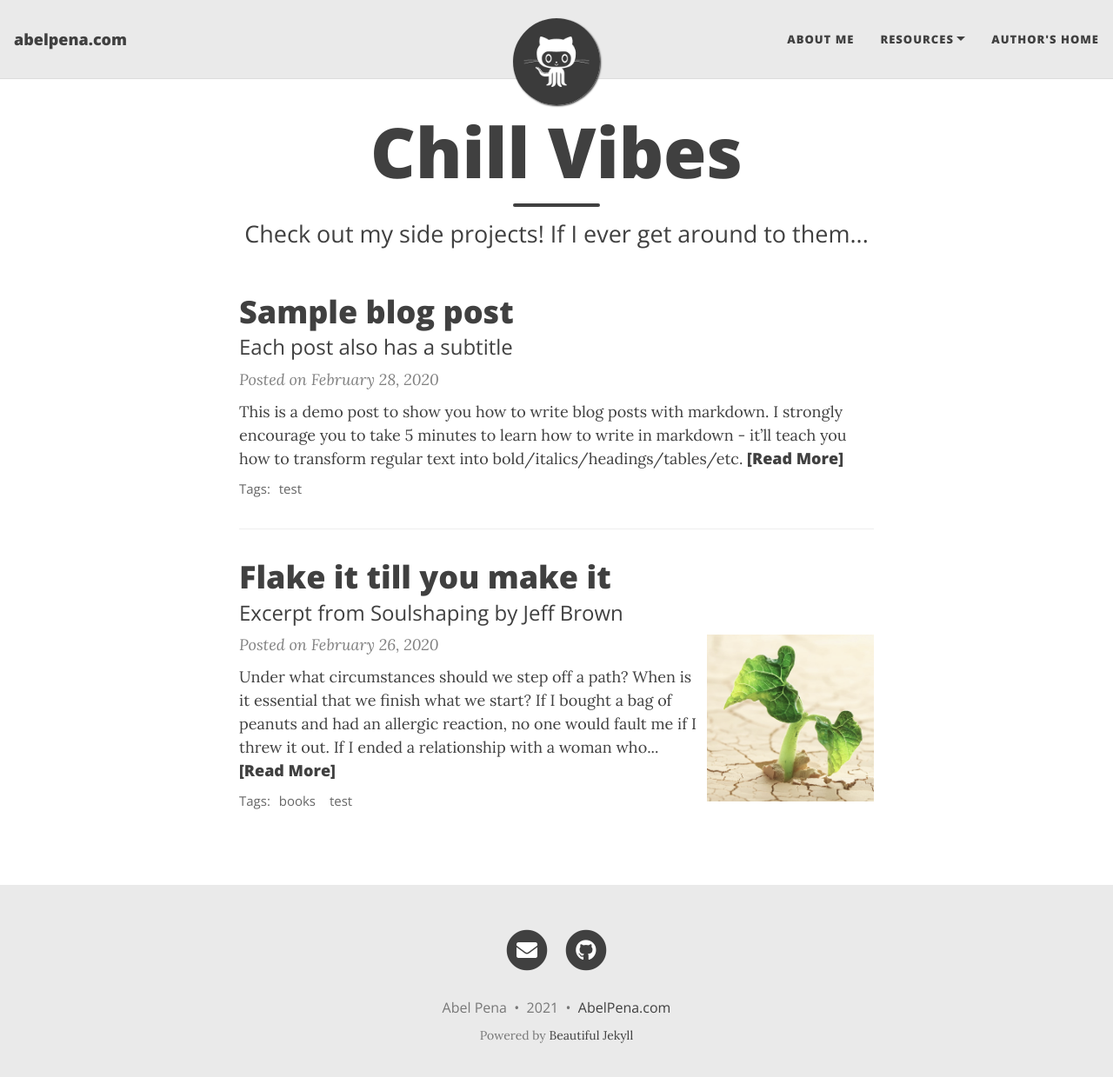
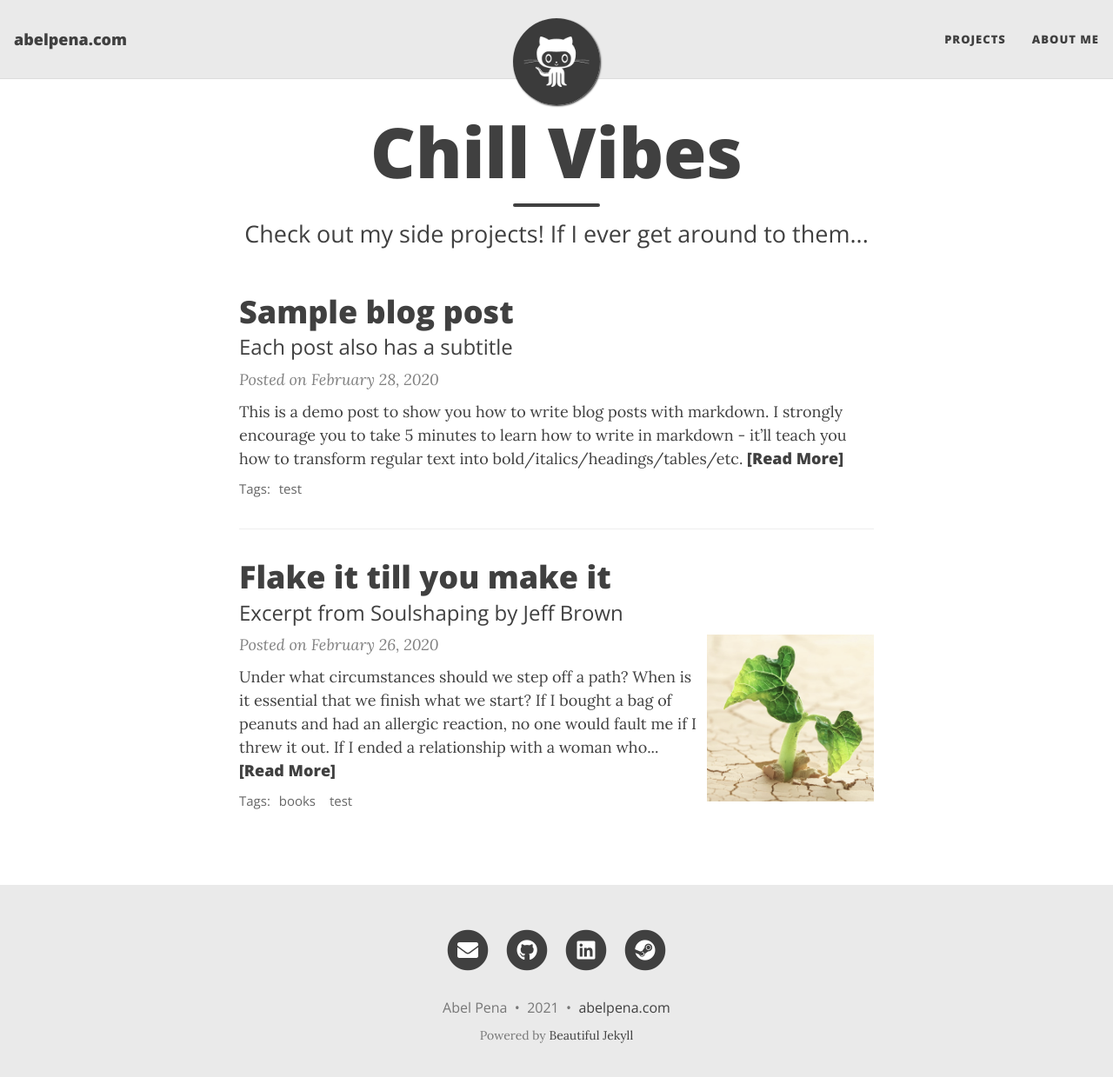
Before and after one commit to abelpena/abelpena.github.io, a Jekyll site: the page built from index.html, in a window 1280 px wide and 1252 px high. Shown: the top 1239 px of the window at 87% size. Built offline with Jekyll 4.4.1, drawn with Linux system fonts in a browser that asks for light colours; nearby versions of some CDN libraries; the list of posts is cut into pages by our own code.

Commit message:
Update _config.yml

```diff
--- a/_config.yml
+++ b/_config.yml
@@ -14,11 +14,9 @@ author: Abel Pena
 # --- List of links in the navigation bar --- #
 
 navbar-links:
+  Projects: "projects"
   About Me: "aboutme"
-  Resources:
-    - Beautiful Jekyll: "https://beautifuljekyll.com"
-    - Learn markdown: "https://www.markdowntutorial.com/"
-  Author's home: "https://deanattali.com"
+
 
 # --- Logo --- #
 
@@ -40,16 +38,16 @@ round-avatar: true
 # Uncomment the links you want to show and add your information to each one.
 social-network-links:
   email: "abelpenya@gmail.com"
-  github: daattali
+  github: abelpena
 #  reddit: yourname
-#  linkedin: daattali
+  linkedin: abel-pena-19534473
 #  xing: yourname
 #  stackoverflow: "3943160/daattali"
 #  snapchat: deanat78
 #  instagram: deanat78
 #  spotify: yourname
 #  telephone: +14159998888
-#  steam: deanat78
+  steam: iamsmexican
 #  twitch: yourname
 #  yelp: yourname
 #  telegram: yourname
@@ -72,7 +70,7 @@ share-links-active:
 
 # How to display the link to your website in the footer
 # Remove this if you don't want a link in the footer
-url-pretty: "AbelPena.com"
+url-pretty: "abelpena.com"
 
 # Excerpt word length - Truncate the excerpt of each post on the feed page to the specified number of words
 excerpt_length: 50
```
